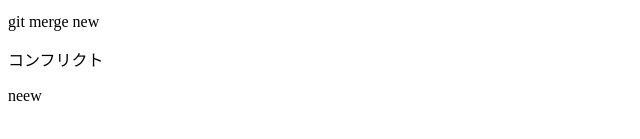
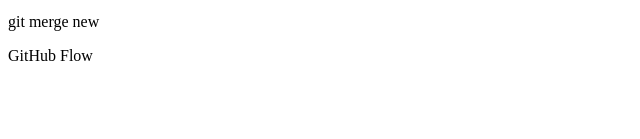
Before and after one commit to 0223ms/git_tutorial, a plain HTML site: page index.html in a window 1280 px wide. Shown: the part 189-328 px from the top of the page, 0-640 px from the left. Drawn offline with Linux system fonts and the light colour scheme.

Commit message:
Git Hub flowを追記

```diff
--- a/index.html
+++ b/index.html
@@ -3,5 +3,4 @@
 <p>git diff</p>
 <p>git commit --amend</p>
 <p>git merge new</p>
-<p>コンフリクト</p>
-<p>neew</p>
+<p>GitHub Flow</p>
```
